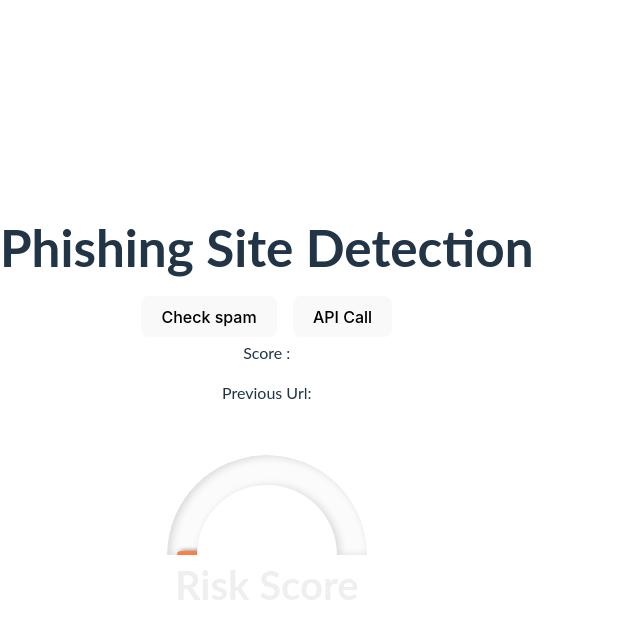
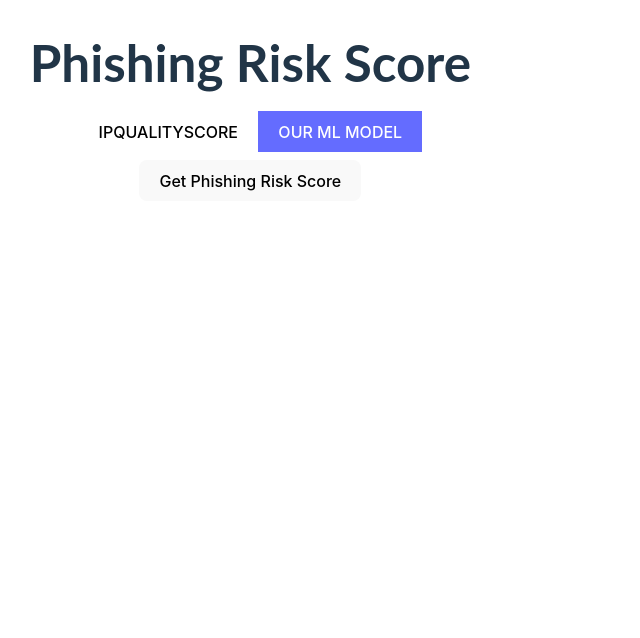
Before and after one commit to Arayanmemon/Phishing-detection-Plugin, a React (Vite) app: page / in a window 1280 px wide. Shown: the top 638 px of the page, without its empty margins (0-640 px from the left). Built offline with nearby package versions, Linux system fonts and the light colour scheme.

Commit message:
added code for model probability

```diff
--- a/src/App.jsx
+++ b/src/App.jsx
@@ -4,45 +4,27 @@
 function App() {
   const myRef = useRef(null);
   const [info, setInfo] = useState("")
-  const [previousUrl, setPreviousUrl] = useState("")
-  useEffect(() => {
-    chrome.storage.local.get(['url'], (result) => {
-      console.log("result")
-      if (result.url) {
-        setInfo(result.url);
-      }
-    });
+  const [currentTab, setCurrentTab] = useState(1);
+  const [currentUrl, setCurrentUrl] = useState("");
+  const [load, setLoad] = useState(false);
+  const [show, setShow] = useState(false);
 
-    const tabUpdatedHandler = (tabId, changeInfo, tab) => {
-      if (changeInfo.status === 'complete' && tab.url !== info) {
-        setInfo(tab.url);
-        chrome.storage.local.set({ url: tab.url });
-      }
-    };
-
-    chrome.tabs.onUpdated.addListener(tabUpdatedHandler);
-
-    return () => {
-      chrome.tabs.onUpdated.removeListener(tabUpdatedHandler);
-    };
-  }, []);
-  const oneclick = async () => {
+  const checkSpam = async () => {
+    setLoad(true);
     let [tab] = await chrome.tabs.query({ active: true, lastFocusedWindow: true });
     console.log([tab][0].url);
-    setInfo([tab][0].url);
+    setCurrentUrl([tab][0].url);
     chrome.scripting.executeScript({
       target: { tabId: tab.id },
       func: () => {
+        URL
 
       }
     })
-  }
-
-  const checkSpam = async () => {
     let config = {
       method: 'get',
       maxBodyLength: Infinity,
-      url: `https://www.ipqualityscore.com/api/json/url/VCAwWHMpf8tBh97hTODyAxEgbcKNBDxp/${encodeURIComponent(info)}`,
+      url: `https://www.ipqualityscore.com/api/json/url/VCAwWHMpf8tBh97hTODyAxEgbcKNBDxp/${encodeURIComponent([tab][0].url)}`,
       headers: {}
     };
 
@@ -50,39 +32,124 @@
       .then((response) => {
         console.log(JSON.stringify(response.data.risk_score));
         // alert(JSON.stringify(response.data.risk_score))
-        myRef.current.style.transform = `rotate(${response.data.risk_score*1.8}deg)`;
+        setLoad(false);
+        setShow(true);
+        myRef.current.style.transform = `rotate(${response.data.risk_score * 1.8}deg)`;
         setInfo(JSON.stringify(response.data.risk_score));
+        // myRef.current.style.transform = `rotate(${info * 1.8}deg)`;
+
       })
       .catch((error) => {
         console.log(error);
       });
+    myRef.current.style.transform = `rotate(${info * 1.8}deg)`;
 
   }
 
+  const checkProbability = async () => {
+    setLoad(true);
+    let [tab] = await chrome.tabs.query({ active: true, lastFocusedWindow: true });
+    console.log([tab][0].url);
+    setCurrentUrl([tab][0].url);
+    chrome.scripting.executeScript({
+      target: { tabId: tab.id },
+      func: () => {
+        URL
+
+      }
+    })
+    let config = {
+      method: 'get',
+      url: `http://127.0.0.1:4444/predict?url=${encodeURIComponent([tab][0].url)}`,
+    };
+
+    await axios.request(config)
+      .then((response) => {
+        console.log(JSON.stringify(response.data.probability));
+        // alert(JSON.stringify(response.data.risk_score))
+        setLoad(false);
+        setShow(true);
+        myRef.current.style.transform = `rotate(${Math.floor(response.data.probability * 100 * 1.8)}deg)`;
+        setInfo(JSON.stringify(Math.floor(response.data.probability * 100)));
+        // // myRef.current.style.transform = `rotate(${info * 1.8}deg)`;
+
+      })
+      .catch((error) => {
+        console.log(error);
+      });
+    myRef.current.style.transform = `rotate(${Math.floor(response.data.probability * 100 * 1.8)}deg)`;
+
+  }
+
+
   return (
     <>
-      <h1>Phishing Site Detection</h1>
-      <div className="card">
+      <h1>Phishing Risk Score</h1>
+      <div className={`card`}>
+        <div className="tabs">
+          <button className={`${currentTab === 1 ? "activeTab" : "notActiveTab"}`} onClick={() => setCurrentTab(1)}>ipqualityscore</button>
+          <button className={`${currentTab === 2 ? "activeTab" : "notActiveTab"}`} onClick={() => setCurrentTab(2)}>our ml model</button>
+        </div>
+        <div className={`${currentTab === 1 ? "show" : "hide"}`}>
           <div className='btns'>
-          <button onClick={() => oneclick()}>
-            Check spam
-          </button>
+
             <button onClick={() => checkSpam()}>
-            API Call
+              Get Phishing Risk Score
             </button>
           </div>
+          {
+            load &&
+            <div>
+              <p>Loading...</p>
+            </div>
+          }
+          {!load && show &&
+            <>
+              <p>
+                URL : {currentUrl}
+              </p>
               <p>
                 Score : {info}
               </p>
+
+            </>
+          }
+          <div className={`${show ? "show" : "hide"}`}>
+            <div id="el" data-value={info}>
+              <span id="needle" ref={myRef} style={{ transform: `rotate(${info * 1.8}deg)`, transitionDuration: "500ms" }}></span>
+            </div>
+            <strong>Risk Score</strong>
+          </div>
+        </div>
+        <div className={`${currentTab === 2 ? "show" : "hide"}`}>
+          <div className='btns'>
+            <button onClick={() => checkProbability()}>
+              Get Phishing Risk Probabilty from Model
+            </button>
+          </div>
+          {
+            load &&
+            <div>
+              <p>Loading...</p>
+            </div>
+          }
+          {!load && show &&
+            <>
               <p>
-          Previous Url: {previousUrl}
+                URL : {currentUrl}
+              </p>
+              <p>
+                Score : {info}
               </p>
 
-        <div>
+            </>
+          }
+          <div className={`${show ? "show" : "hide"}`}>
             <div id="el" data-value={info}>
-            <span id="needle" ref={myRef}></span>
+              <span id="needle" ref={myRef} style={{ transform: `rotate(${info * 1.8}deg)`, transitionDuration: "500ms" }}></span>
             </div>
             <strong>Risk Score</strong>
+          </div>
         </div>
       </div>
     </>
--- a/src/index.css
+++ b/src/index.css
@@ -22,7 +22,7 @@
   color: #535bf2;
 }
 
-.btns{
+.btns {
   display: flex;
   justify-content: center;
   gap: 1rem;
@@ -34,7 +34,7 @@
   display: flex;
   place-items: center;
   min-width: 320px;
-  min-height: 100vh;
+  /* min-height: 100vh; */
 }
 
 h1 {
@@ -73,16 +73,6 @@
     background-color: #f9f9f9;
   }
 }
-
-
-
-
-
-
-
-
-
-
 
 #el:before {
   background: #fbfbfb;
@@ -147,6 +137,7 @@
   display: block;
   font-family: Lato;
   text-align: center;
+  margin-inline: 1ch;
 }
 
 h1 {
@@ -155,9 +146,42 @@
 
 p {
   margin-top: 0;
+  text-align: left;
 }
 
 strong {
   color: #efefef;
   font-size: 2.5em;
+  text-align: left;
 }
+.hide {
+  display: none;
+}
+.show {
+  display: block;
+}
+.tabs {
+  display: flex;
+  justify-content: center;
+  margin: 4px 0;
+  margin-bottom: 8px;
+}
+
+.activeTab {
+  background-color: white;
+  color: black;
+  border-radius: 0px;
+  text-transform: uppercase;
+}
+.notActiveTab {
+  background-color: #646cff;
+  color: #fff;
+  border-radius: 0px;
+  text-transform: uppercase;
+}
+.activeTab:focus {
+  outline: none;
+}
+.notActiveTab:focus {
+  outline: none;
+}
```
Lines whose indentation alone changed are shown as unchanged.
